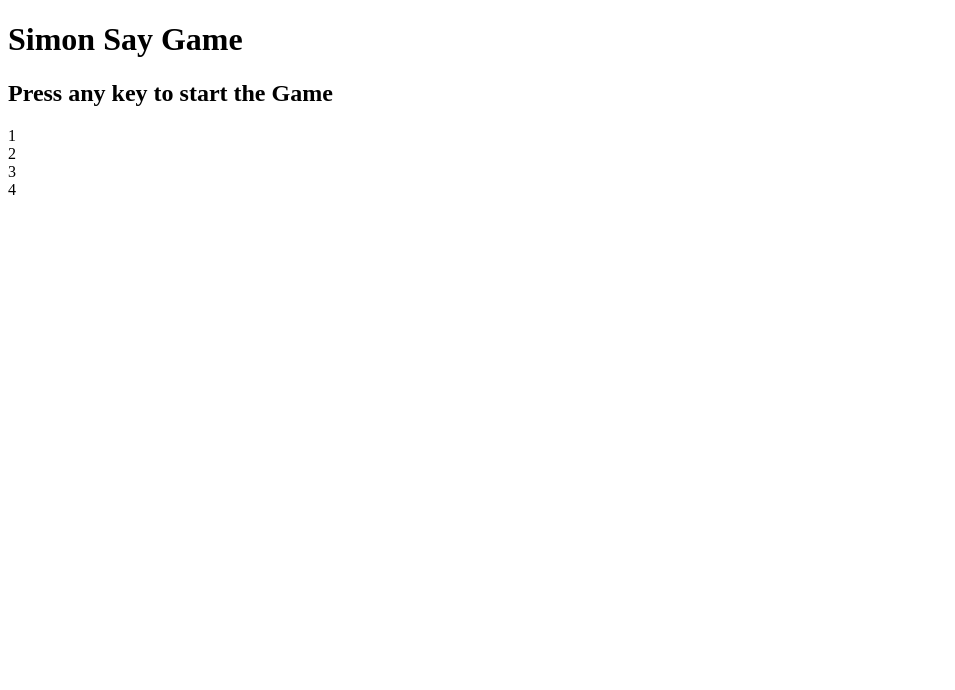
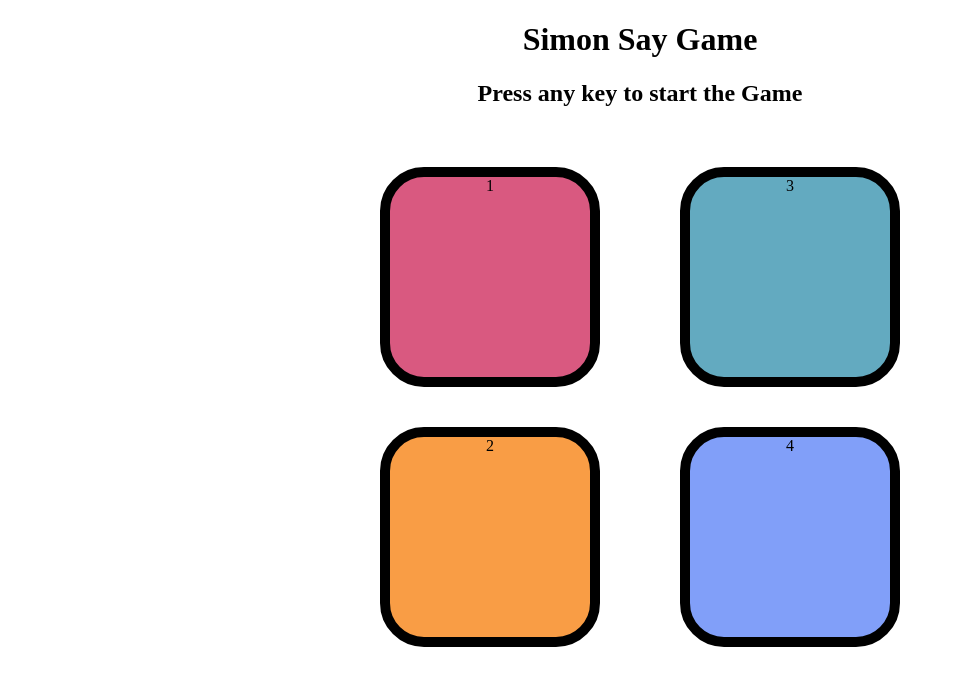
Before and after one commit to ABHISHEK-PRASAD-BAHELIYA/Simon-say-Game-, a plain HTML site: page oldCode/index.html in a window 1280 px wide. Shown: the whole page, without its empty margins (0-955 px from the left). Drawn offline with Linux system fonts and the light colour scheme.

Commit message:
Game is ready. Now you play :)

```diff
--- a/oldCode/index.html
+++ b/oldCode/index.html
@@ -4,16 +4,22 @@
     <meta charset="UTF-8">
     <meta name="viewport" content="width=device-width, initial-scale=1.0">
     <title>Simon Say Game</title>
+    <link rel="stylesheet" href="style.css"/>
 </head>
 <body>
 <h1>Simon Say Game</h1>
 <h2>Press any key to start the Game</h2>
 
 <div class="box-container">
-    <div class="btn">1</div>
-    <div class="btn">2</div>
-    <div class="btn">3</div>
-    <div class="btn">4</div>
+    <div class="line-one">
+        <div class="btn red" type="button" id="red">1</div>
+        <div class="btn yellow" type="button" id="yellow">2</div>
+    </div>
+    <div class="line-two">
+        <div class="btn green" type="button" id="green">3</div>
+        <div class="btn purple" type="button" id="purple">4</div>
+    </div>
 </div>
+<script src="app.js"></script>
 </body>
 </html>
--- a/oldCode/style.css
+++ b/oldCode/style.css
@@ -30,3 +30,11 @@ body {
 .purple {
     background-color: #819ff9;
 }
+
+.flash {
+    background-color: white;
+}
+
+.userflash {
+    background-color: green;
+}
```
